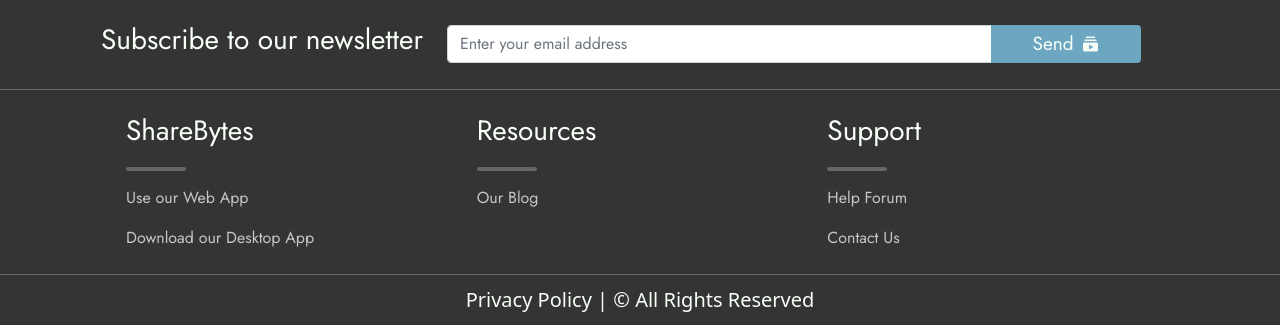
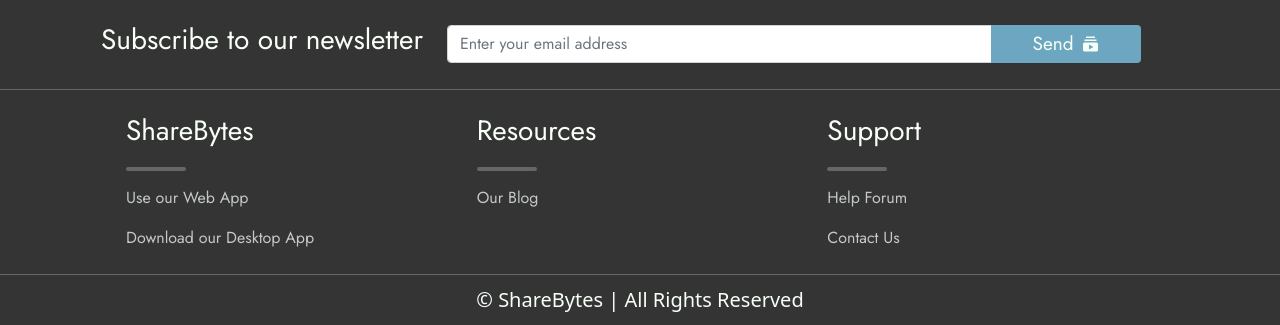
Before and after one commit to OptimalLearner/ShareBytes, a Flask app: page / in a window 1280 px wide. Shown: the part 2533-2858 px from the top of the page. Run offline with Flask 2, Linux system fonts and the light colour scheme; some libraries are stand-ins or nearby versions.

Commit message:
Footer Text Updated

```diff
--- a/static/css/styles.css
+++ b/static/css/styles.css
@@ -249,10 +249,6 @@
 }
 .footer-links-container p:hover {
     color: #F7FFF7;
-}
-.privacy-policy-text:hover {
-    text-decoration: underline;
-    cursor: pointer;
 }
 .footer-bottom-container .footer-dot {
     color: #F7FFF7;
--- a/templates/partials/footer.html
+++ b/templates/partials/footer.html
@@ -38,7 +38,7 @@
     </div>
     <hr class="m-0" />
     <div class="footer-bottom-container text-center">
-        <span class="privacy-policy-text">Privacy Policy</span> <span class="footer-dot"> | </span> &copy; All Rights Reserved
+        &copy; ShareBytes | All Rights Reserved
     </div>
 </footer>
 {% endblock %}
```
